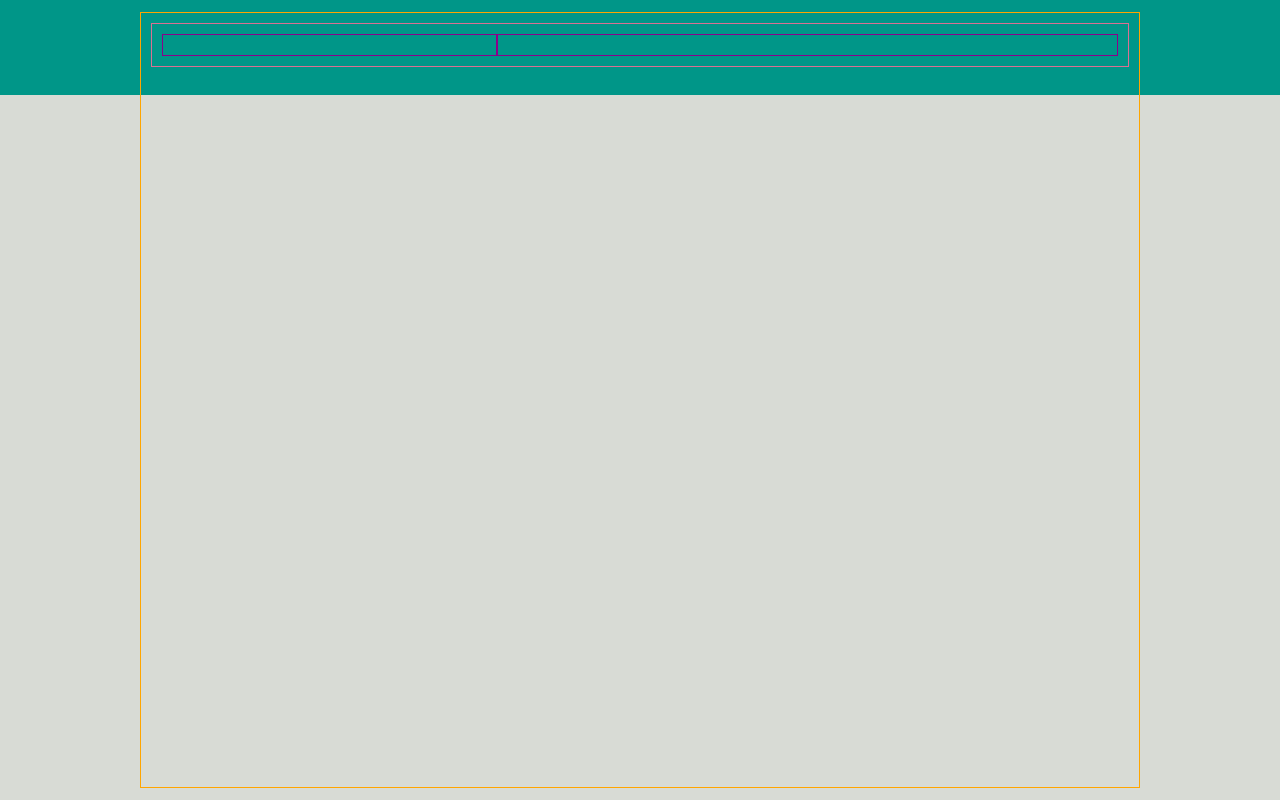
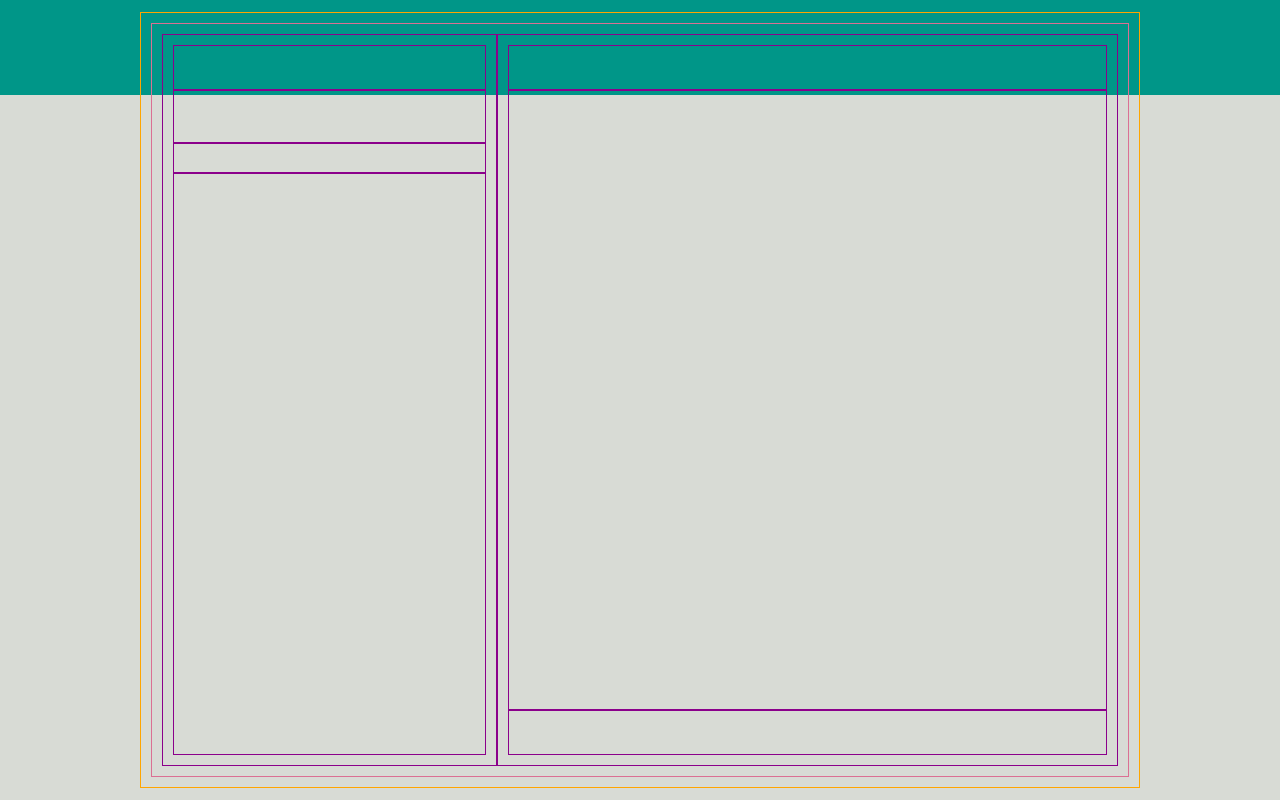
Before and after one commit to CarloVeronese/vue-boolzapp, a plain HTML site: page index.html in a window 1280 px wide. Drawn offline with nearby package versions, Linux system fonts and the light colour scheme.

Commit message:
Add - html static structure

```diff
--- a/css/style.css
+++ b/css/style.css
@@ -12,21 +12,53 @@
     bottom: 1.5%;
     right: calc((100% - 1000px) / 2);
     left: calc((100% - 1000px) / 2);
+    display: flex;
 }
 
 .row {
     display: flex;
+    flex-basis: 100%;
 }
 
 .contacts {
     flex-basis: 35%;
+    display: flex;
+    flex-direction: column;
 }
 
-.chat {
+.active-contact {
+    flex-grow: 1;
+    display: flex;
+    flex-direction: column;
+}
+
+/* MAIN PAGE */
+
+.user,
+.active-contact-info,
+.send-input {
+    flex-basis: 45px;
+}
+
+.notifications {
+    flex-basis: 53px;
+}
+
+.search-bar {
+    flex-basis: 30px;
+}
+
+.contacts-list {
     flex-grow: 1;
 }
 
-.page{
+.active-contact-chat {
+    flex-grow: 1;
+}
+
+/* BACKGROUND*/
+
+.page {
     display: flex;
     flex-direction: column;
     flex-wrap: wrap;
@@ -34,12 +66,12 @@
     height: 100vh;
 }
 
-.bg-top{
+.bg-top {
     background-color: var(--dark-green);
     height: 95px;
 }
 
-.bg-main{
+.bg-main {
     background-color: var(--grey);
     flex-grow: 1;
 }
--- a/index.html
+++ b/index.html
@@ -14,8 +14,17 @@
             <div class="bg-main"></div>
             <div class="container">
                 <div class="row">
-                    <div class="contacts"></div>
-                    <div class="chat"></div>
+                    <div class="contacts">
+                        <div class="user"></div>
+                        <div class="notifications"></div>
+                        <div class="search-bar"></div>
+                        <div class="contacts-list"></div>
+                    </div>
+                    <div class="active-contact">
+                        <div class="active-contact-info"></div>
+                        <div class="active-contact-chat"></div>
+                        <div class="send-input"></div>
+                    </div>
                 </div>
             </div>
         </div>
```
